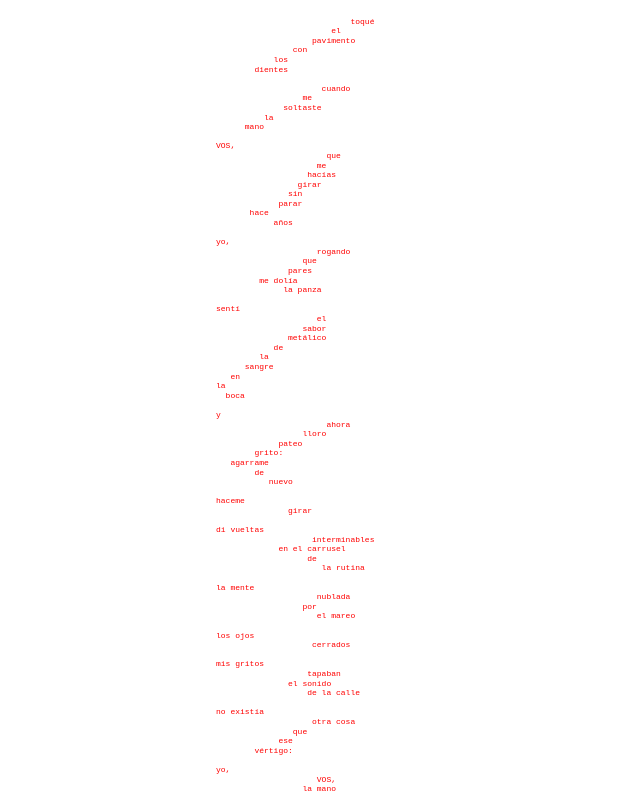
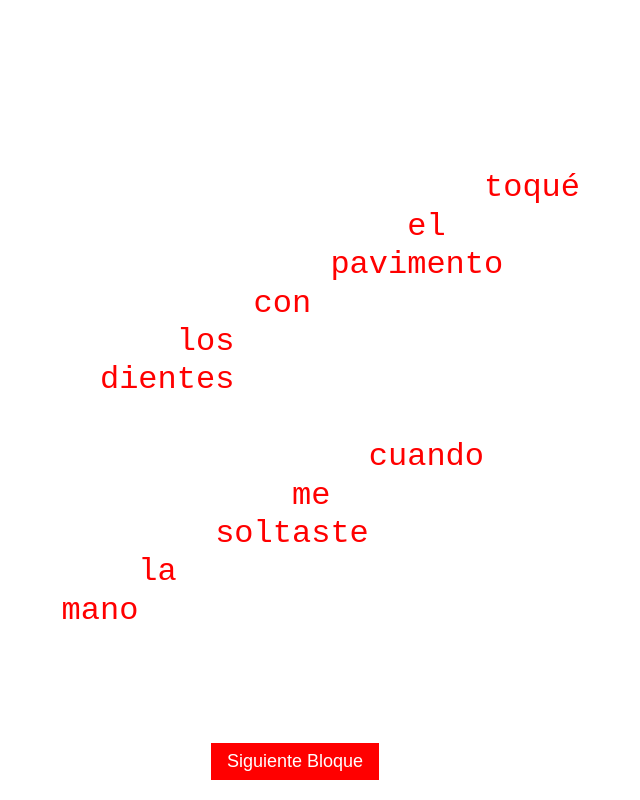
Before and after one commit to micaelacantaro/poemas, a plain HTML site: page index.html in a window 1280 px wide. Shown: the whole page, without its empty margins (345-985 px from the left). Drawn offline with Linux system fonts and the light colour scheme.

Commit message:
Update index.html

```diff
--- a/index.html
+++ b/index.html
@@ -2,7 +2,7 @@
 <html lang="es">
 <head>
 <meta charset="UTF-8">
-<title>Poema Caída Escalable</title>
+<title>Poema Caída en Bloques</title>
 <style>
   html, body {
     margin: 0;
@@ -14,14 +14,20 @@
     justify-content: center;
     align-items: center;
     overflow: hidden;
+    font-family: monospace;
   }
 
-  .poema {
+  .bloque {
     color: red;
-    font-family: monospace;
-    white-space: pre; /* mantiene los espacios originales */
+    white-space: pre;
     text-align: left;
     line-height: 1.2;
+    font-size: 2.5vw; /* tamaño inicial, se ajustará con JS */
+    width: 90%;
+    height: 100%;
+    display: flex;
+    justify-content: center;
+    align-items: center;
     animation: lluvia 2.5s infinite ease-in-out;
   }
 
@@ -32,10 +38,23 @@
     75%  { transform: translate(-1px, 6px) rotate(-0.5deg); opacity: 0.95; }
     100% { transform: translate(0, 8px) rotate(0deg); opacity: 1; }
   }
+
+  #siguiente {
+    position: absolute;
+    bottom: 20px;
+    font-size: 18px;
+    background: red;
+    color: white;
+    border: none;
+    padding: 8px 16px;
+    cursor: pointer;
+  }
 </style>
 </head>
 <body>
-<div class="poema" id="poema">
+
+<div id="contenedor">
+  <div class="bloque" id="bloque0">
                             toqué
                         el
                     pavimento
@@ -48,7 +67,9 @@
               soltaste
           la
       mano
+  </div>
 
+  <div class="bloque" id="bloque1" style="display:none">
 VOS,
                        que
                      me
@@ -65,7 +86,9 @@ yo,
                pares
          me dolía
               la panza
+  </div>
 
+  <div class="bloque" id="bloque2" style="display:none">
 sentí
                      el
                   sabor
@@ -85,7 +108,9 @@ y
    agarrame
         de
            nuevo
+  </div>
 
+  <div class="bloque" id="bloque3" style="display:none">
 haceme
                girar
 
@@ -99,7 +124,9 @@ la mente
                      nublada
                   por
                      el mareo
+  </div>
 
+  <div class="bloque" id="bloque4" style="display:none">
 los ojos
                     cerrados
 
@@ -117,23 +144,23 @@ no existía
 yo,
                      VOS,
                   la mano
+  </div>
 </div>
 
+<button id="siguiente">Siguiente Bloque</button>
+
 <script>
-function ajustarFuente() {
-  const poema = document.getElementById('poema');
-  let fontSize = 50; // tamaño inicial
-  poema.style.fontSize = fontSize + 'px';
+let bloqueActual = 0;
+const totalBloques = 5;
 
-  while ((poema.scrollHeight > window.innerHeight || poema.scrollWidth > window.innerWidth) && fontSize > 5) {
-    fontSize -= 1;
-    poema.style.fontSize = fontSize + 'px';
-  }
-}
+document.getElementById("siguiente").addEventListener("click", () => {
+  document.getElementById(`bloque${bloqueActual}`).style.display = "none";
+  bloqueActual = (bloqueActual + 1) % totalBloques;
+  document.getElementById(`bloque${bloqueActual}`).style.display = "flex";
+});
+</script>
 
-// Ajusta al cargar y al redimensionar la ventana
-window.addEventListener('load', ajustarFuente);
-window.addEventListener('resize', ajustarFuente);
-</script>
 </body>
 </html>
+</body>
+</html>
```
